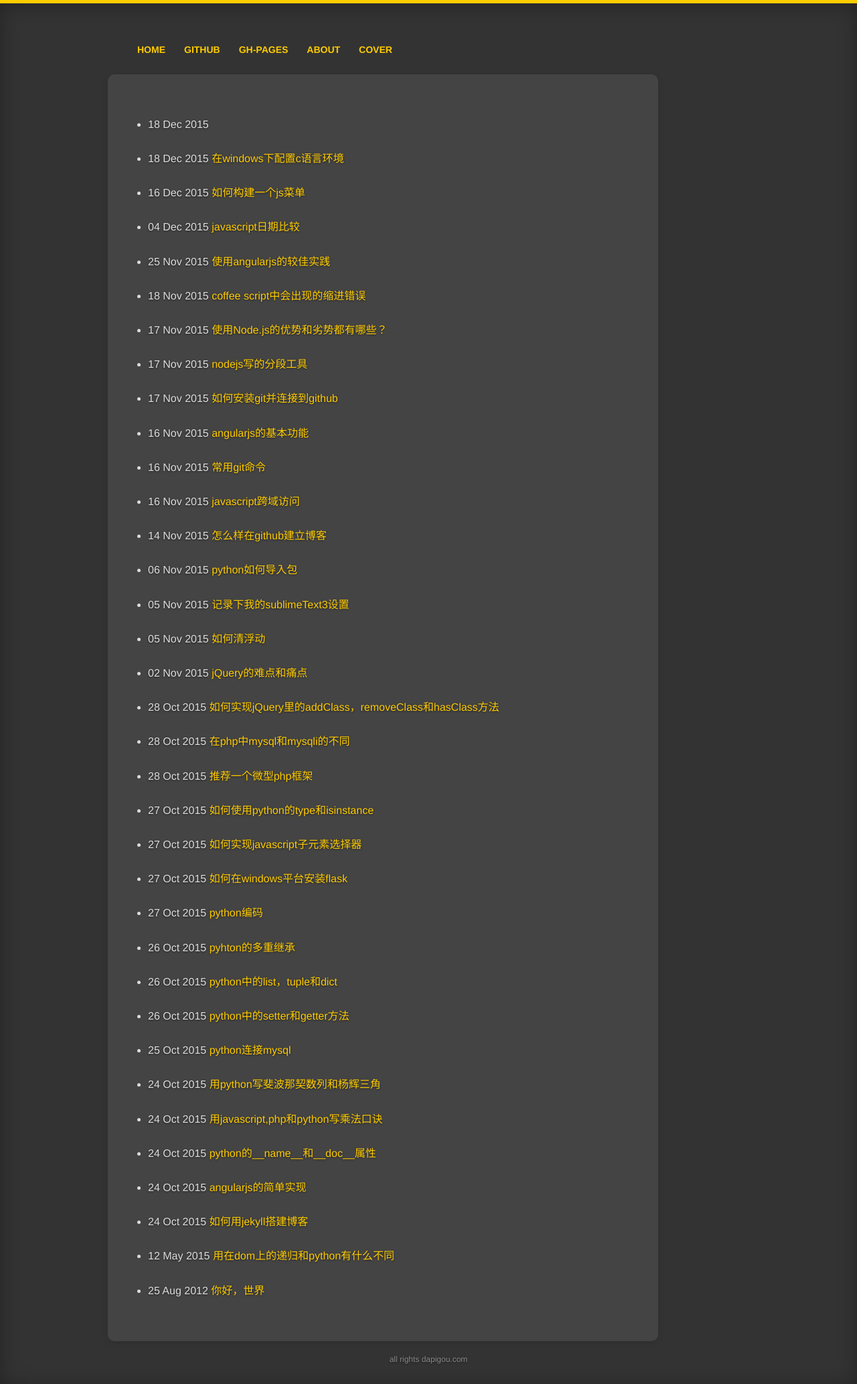
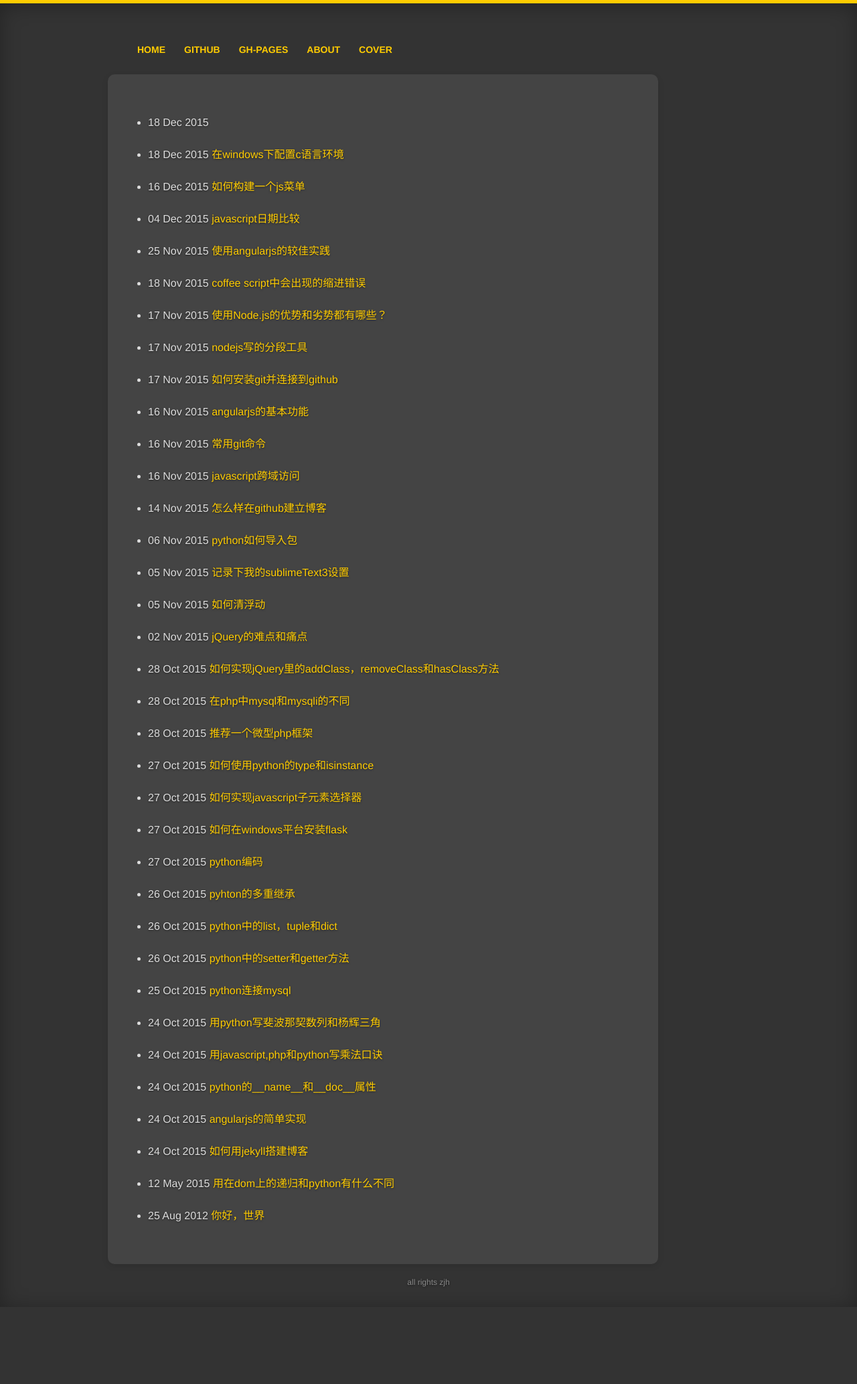
Before and after one commit to jinghuizhai/blog, a Jekyll site: the page built from index.html, in a window 1280 px wide. Shown: the whole page at 67% size. Built offline with Jekyll 4.4.1, drawn with Linux system fonts in a browser that asks for light colours; after the commit the page ends 1951 px from its top, so only the background shows below that.

Commit message:
modify css

```diff
--- a/_layouts/default.html
+++ b/_layouts/default.html
@@ -34,7 +34,7 @@
 			</div>
 		</div>
 		<div class="footer">
-			all rights dapigou.com
+			all rights zjh
 		</div>
 		<script type="text/javascript">
 		//去掉code中的换行符
--- a/css/common.css
+++ b/css/common.css
@@ -16,7 +16,7 @@ body{
 	margin-right:auto;
 }
 .content{
-  line-height: 1.7em;
+  line-height: 1.5em;
   background: #444;
   border-radius: 10px;
   padding: 20px;
```
